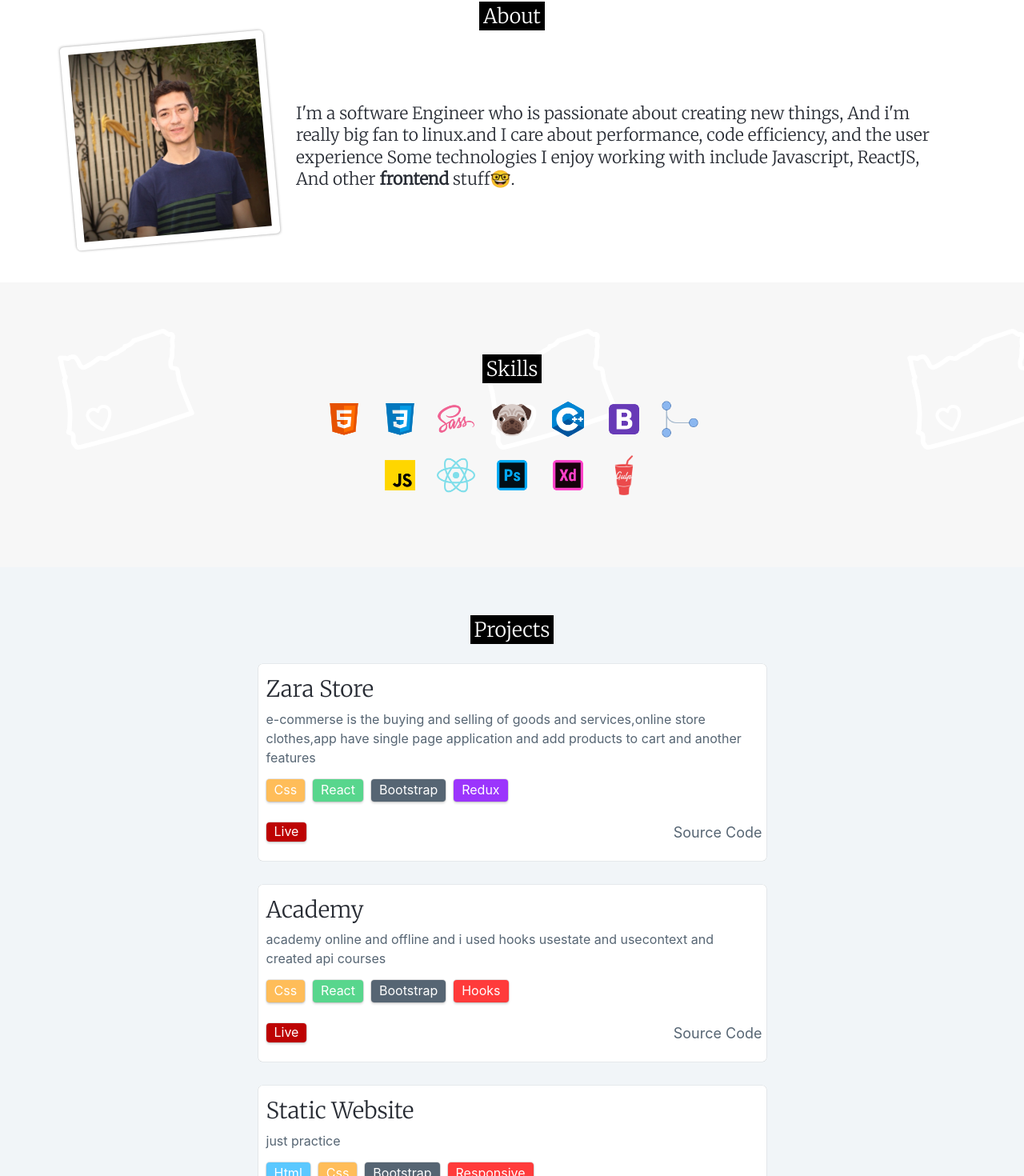
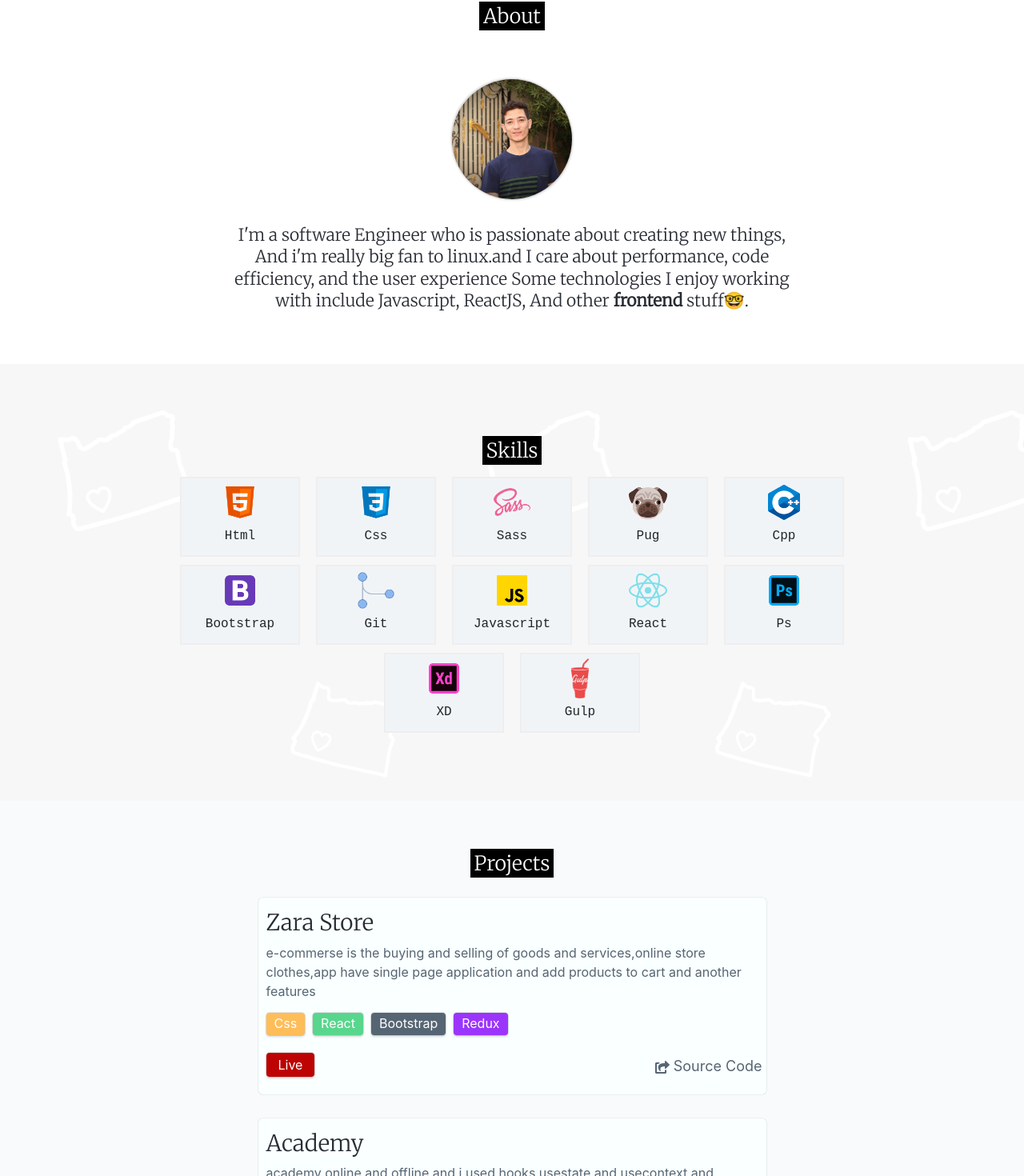
Before and after one commit to 3bdalah/Last-portfolio, a React (Create React App) app: page / in a window 1280 px wide. Shown: the part 358-1828 px from the top of the page at 80% size. Built offline with nearby package versions, Linux system fonts and the light colour scheme.

Commit message:
Change style skills and added icon source code

```diff
--- a/src/App.scss
+++ b/src/App.scss
@@ -121,24 +121,32 @@ body{
 //  Start Styling About
 .about{
   padding: 50px 0px;
+
+  .img-me{
+    margin-top: 50px;
+    display: block !important;
     .img{
-
+      width:150px;
+      height:150px;
       box-shadow: 1px 1px 3px rgba(0,0,0,0.2),-1px -1px 3px rgba(0,0,0,0.2);
       overflow: hidden;
-
-    transform: rotate(-5deg);
-    border-radius: 5px;
+      border-radius: 50%;
+     // transform: rotate(-5deg);
+     // border-radius: 5px;
      border: none;
-    padding: 10px;
+     // padding: 10px;
+     margin: 1px auto;
      img{
        height:100%;
        width:100%;
      }
    }
+  }
   .description{
     margin-top: 30px;
+
     .desc-content{
-      text-align: left;
+      // text-align: left;
       font-size: 21px;
       line-height: 1.3;
       font-family: 'Merriweather', serif;
@@ -173,6 +181,11 @@ body{
   .skill{
     display: inline-block;
     margin:5px 10px;
+    // padding:20px 30px;
+    border:2px solid #eee;
+    width: 150px;
+    height:100px;
+    background-color: #f1f4f7;
     .box-img{
       width:50px;
       height: 50px;
@@ -182,13 +195,20 @@ body{
         width:100%;
       }
     }
+    .name-skill{
+      text-transform: capitalize;
+      font-family: 'Courier New', Courier, monospace;
+      text-align: center;
+      margin:auto
+    }
   }
 }
 
 // Start Styling Projects
 .projects{
   padding: 50px 0px;
-  background-color: #F1F5F8;
+
+  background-color: #F8FAFC;
   .project{
     border:none;
     // box-shadow: 1px 1px 3px rgba(0,0,0,0.1),-1px -1px 3px rgba(0,0,0,0.1);
@@ -196,7 +216,7 @@ body{
 
     overflow: hidden;
     margin:15px 0px;
-    background-color: #fff;
+    background-color: #faffff;
     color:#282c34;
     padding:5px 5px 22px 5px;
     border-radius: 5px;
@@ -265,9 +285,9 @@ body{
         .live{
           text-decoration: none;
           margin-left: 5px;
-          padding: 5px 5px;
+          padding:5px 15px;
           background-color: #bd0303;
-           padding:1px 10px 3px;
+          //  padding:1px 10px 3px;
            margin: 5px;
            color:#fff;
            text-transform: capitalize;
--- a/src/components/About.js
+++ b/src/components/About.js
@@ -8,12 +8,12 @@ const About = () => {
             <div className="container">
               <Title title={"about"}/>
                 <div className="row">
-                <div className="col-lg-3 col-md-4 col-sm-12">
+                <div className="col-lg-5 col-md-4 col-sm-12 mx-auto img-me">
                     <div className="img">
                         <img src={Me} alt="my-img"/>
                     </div>
                    </div>
-                <div className="col-lg-9 col-md-8 col-sm-12 m-auto">
+                <div className="col-lg-8 col-md-8 col-sm-12 mx-auto">
                     <div className="description">
                         <p className="desc-content">I'm a software Engineer who is passionate about creating new things, And i'm really big fan to linux.and I care about performance, code efficiency, and the user experience Some technologies I enjoy working with include Javascript, ReactJS, And other <strong>frontend </strong>stuff🤓. </p>
                     </div>
--- a/src/components/projects/ProjectItem.js
+++ b/src/components/projects/ProjectItem.js
@@ -1,6 +1,6 @@
 import React from 'react'
 import uuid from 'react-uuid'
-
+import {FaShareSquare,FaShare}from "react-icons/fa";
 const ProjectItem = ({img,title,desc,skills,git,demo}) => {
     return (
         <div className="col-lg-7 col-md-8 col-sm-12 mx-auto">
@@ -18,8 +18,8 @@ const ProjectItem = ({img,title,desc,skills,git,demo}) => {
                })}
                 <br/>
                    <div className="group-btn">
-                        <a href={demo} target="blank"  className="live">live</a>
-                        <a href={git} target="blank"  className="github">Source code</a>
+                        <a href={demo} target="blank"  className="live">live </a>
+                        <a href={git} target="blank"  className="github"><FaShareSquare/> Source code </a>
                    </div>
             </div>
 
--- a/src/components/skills/Skill.js
+++ b/src/components/skills/Skill.js
@@ -1,12 +1,14 @@
 import React from 'react'
 
-const Skill = ({id,img}) => {
+const Skill = ({id,img,text}) => {
     return (
         <>
            <div className="skill">
             <div className="box-img">
                 <img src={img} alt="pctr"/>
+
             </div>
+            <p className="name-skill">{text}</p>
            </div>
         </>
     )
--- a/src/components/skills/Skills.js
+++ b/src/components/skills/Skills.js
@@ -11,7 +11,7 @@ const Skills = () => {
             <div className="container">
             <Title title="skills"/>
               <div className="row">
-               <div className="col-md-6 col-sm-12 m-auto">
+               <div className="col-md-10 col-sm-12 m-auto">
                {skill.map(item => {
                         return(
                             <Skill key={item.id} {...item}/>
--- a/src/data/projects.js
+++ b/src/data/projects.js
@@ -31,7 +31,7 @@ const projects = [
         title: "static website",
         img : "./img-public/project5.jpg",
         skills: ['html','css','bootstrap','responsive'],
-        desc:"just practice ",
+        desc:"landing Page just practice",
         demo:"https://reloadacademy1.netlify.app/",
         git:"https://github.com/abdallllaa/landing-page"
     }
--- a/src/data/skills.js
+++ b/src/data/skills.js
@@ -11,65 +11,65 @@ const skills = [
       id: 2,
       icon: <FaSass/>,
       img : "./img-public/css.png",
-      text: 'html',
+      text: 'css',
     },
     {
       id: 3,
       icon: <FaCss3/>,
       img : "./img-public/sass.png",
-      text: 'html',
+      text: 'sass',
     },
     {
       id: 4,
       icon: <IoLogoJavascript/>,
       img : "./img-public/pug.png",
-      text: 'html',
+      text: 'pug',
     },
     {
       id: 5,
       icon: <FaReact/>,
       img : "./img-public/cpp.png",
-      text: 'html',
+      text: 'cpp',
     },
     {
        id: 6,
        icon: <FaBootstrap/>,
        img : "./img-public/bootstrap.png",
-       text: 'html',
+       text: 'bootstrap',
     },
     {
         id: 7,
         icon: <FaBootstrap/>,
         img : "/img-public/git.png",
-        text: 'html',
+        text: 'git',
      },
      {
         id: 8,
         icon: <FaBootstrap/>,
         img : "./img-public/javascript.png",
-        text: 'html',
+        text: 'javascript',
      },
      {
         id: 9,
         icon: <FaBootstrap/>,
         img : "./img-public/react.png",
-        text: 'html',
+        text: 'react',
      },
      {
       id: 10,
       icon: <FaBootstrap/>,
       img : "./img-public/photoshop.png",
-      text: 'html',
+      text: 'ps',
    },
    {
     id: 11,
     img : "./img-public/xd.png",
-    text: 'html',
+    text: 'XD',
  },
  {
   id: 12,
   img : "./img-public/gulp.png",
-  text: 'html',
+  text: 'gulp',
 },
 ];
 export default skills;
```
Lines whose indentation alone changed are shown as unchanged.
